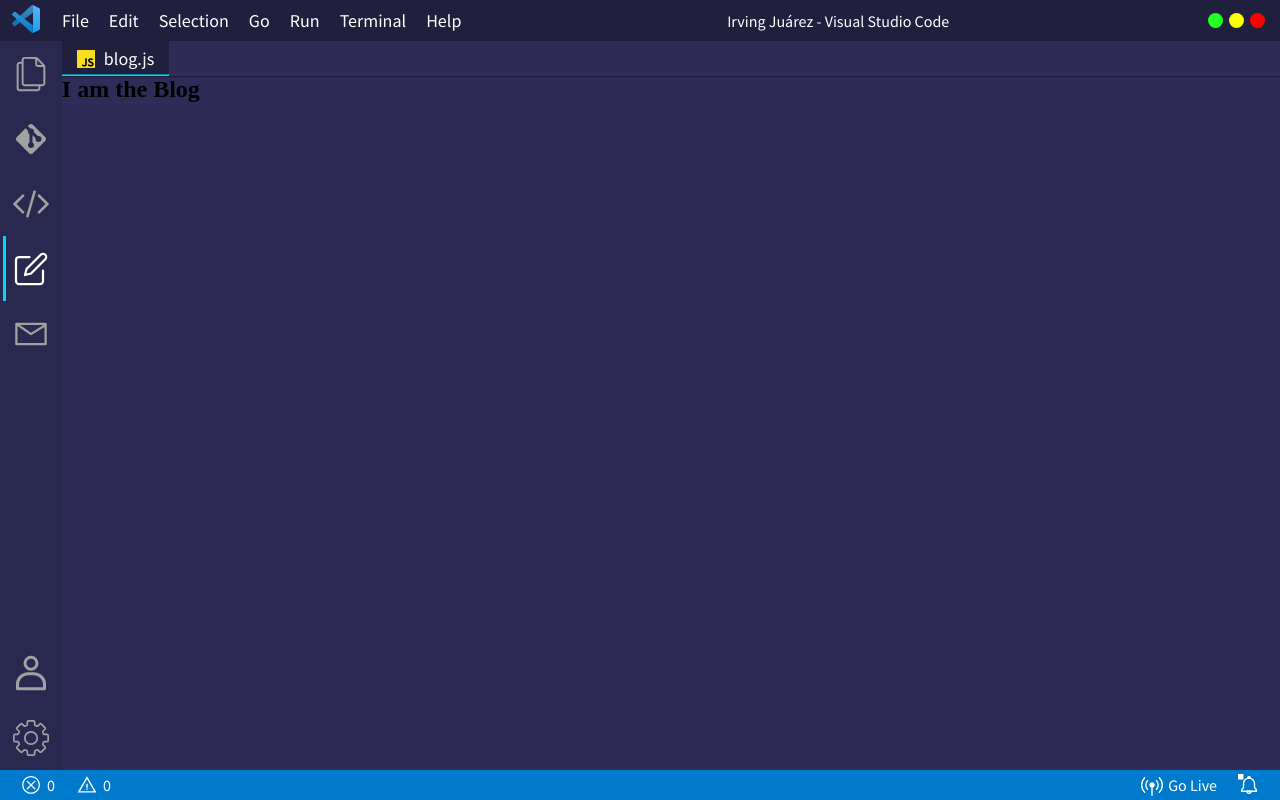
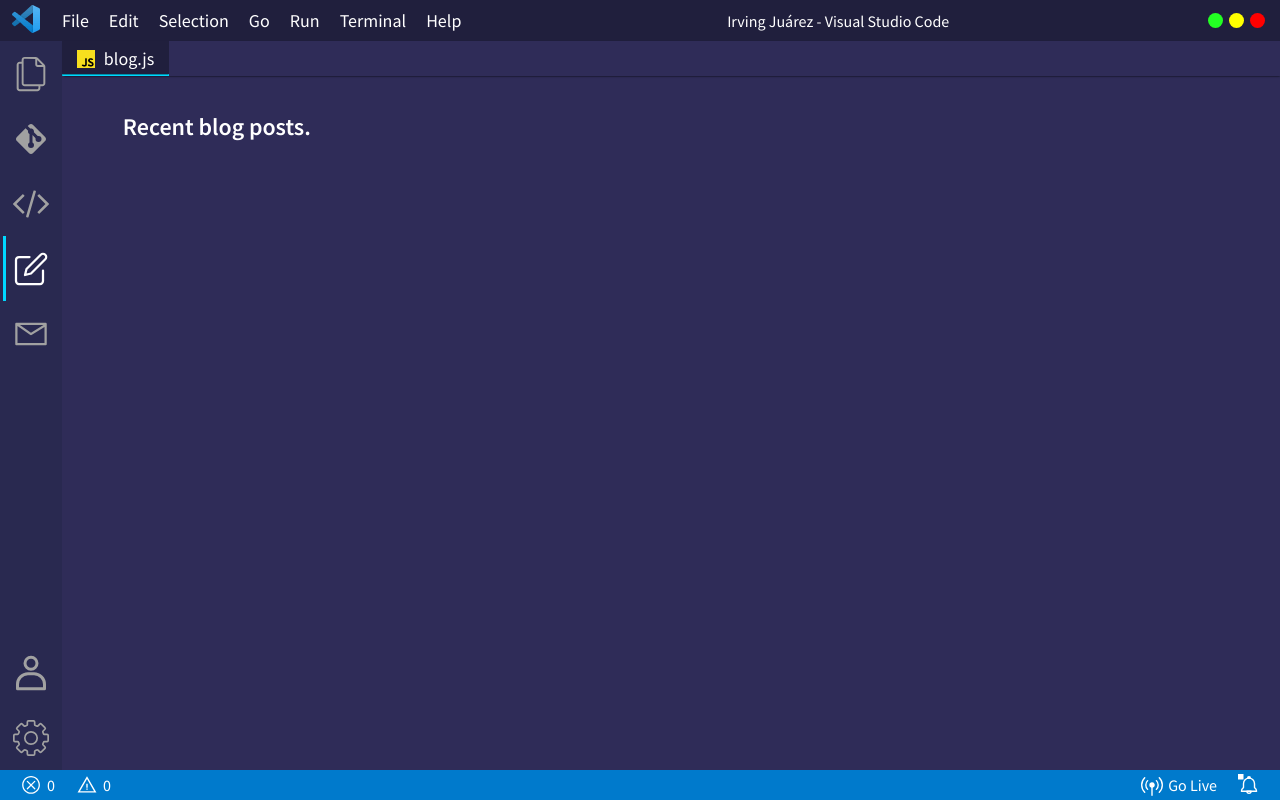
Before and after one commit to irvingvjuarez/irvingvjuarez, a React (Create React App) app: page /blog in a window 1280 px wide. Built offline with nearby package versions, Linux system fonts and the light colour scheme.

Commit message:
The Tags container has been done

```diff
--- /dev/null
+++ b/src/components/BlogCard/index.tsx
@@ -0,0 +1,13 @@
+const BlogCard: React.FC = (): JSX.Element => {
+  return(
+    <div className="blog-card">
+
+      <div className="blog-card__thumbnail"></div>
+
+      <div className="blog-card__tags"></div>
+
+    </div>
+  )
+}
+
+export { BlogCard }
--- a/src/components/ProjectCard/ProjectCard.scss
+++ b/src/components/ProjectCard/ProjectCard.scss
@@ -39,16 +39,6 @@
     }
   }
 
-  &__tags{
-    text-align: end;
-    margin-bottom: 15px;
-
-    span{
-      @include highlightedText;
-      color: $border-color;
-    }
-  }
-
   &__links{
     display: flex;
     justify-content: flex-end;
--- a/src/components/ProjectCard/index.tsx
+++ b/src/components/ProjectCard/index.tsx
@@ -1,4 +1,5 @@
 import { Links } from "../../containers/Links";
+import { Tags } from "../../containers/Tags";
 
 const ProjectCard: React.FC = (): JSX.Element => {
   return(
@@ -19,11 +20,7 @@ const ProjectCard: React.FC = (): JSX.Element => {
           </ul>
         </div>
 
-        <div className="project-card__tags">
-          <span>TypeScript</span>
-          <span>Next.js</span>
-          <span>Auth0</span>
-        </div>
+        <Tags />
 
         <div className="project-card__links">
           <Links />
--- /dev/null
+++ b/src/containers/Tags/Tags.scss
@@ -0,0 +1,9 @@
+.tags{
+  text-align: end;
+  margin-bottom: 15px;
+
+  span{
+    @include highlightedText;
+    color: $border-color;
+  }
+}
--- /dev/null
+++ b/src/containers/Tags/index.tsx
@@ -0,0 +1,11 @@
+const Tags: React.FC = (): JSX.Element => {
+  return(
+    <div className="tags">
+      <span>TypeScript</span>
+      <span>Next.js</span>
+      <span>Auth0</span>
+    </div>
+  )
+}
+
+export { Tags }
--- a/src/index.scss
+++ b/src/index.scss
@@ -105,11 +105,14 @@ $terceary-font: 'Fira Code', monospace;
 @import "./containers/Layout/Layout.scss";
 @import "./containers/Tabs/Tabs.scss";
 @import "./containers/Links/Links.scss";
+@import "./containers/Tags/Tags.scss";
 
 @import "./components/SidebarButton/SidebarButton.scss";
 @import "./components/RepoCard/RepoCard.scss";
 @import "./components/ProjectCard/ProjectCard.scss";
+@import "./components/BlogCard/BlogCard.scss";
 
 @import "./pages/Home/Home.scss";
 @import "./pages/Github/Github.scss";
 @import "./pages/Projects/Projects.scss";
+@import "./pages/Blog/Blog.scss";
--- /dev/null
+++ b/src/pages/Blog/Blog.scss
@@ -0,0 +1,6 @@
+.blog{
+  &__wrapper{
+    @include wrapper;
+    font-family: $secondary-font;
+  }
+}
--- a/src/pages/Blog/index.tsx
+++ b/src/pages/Blog/index.tsx
@@ -1,6 +1,15 @@
 const Blog: React.FC = (): JSX.Element => {
   return(
-    <h2>I am the Blog</h2>
+    <article className="blog">
+
+      <section className="blog__wrapper">
+        <h2>Recent blog posts.</h2>
+
+        <section className="blog__cards"></section>
+
+      </section>
+
+    </article>
   )
 }
 
```
Also changed, not shown: src/components/BlogCard/BlogCard.scss (added).
